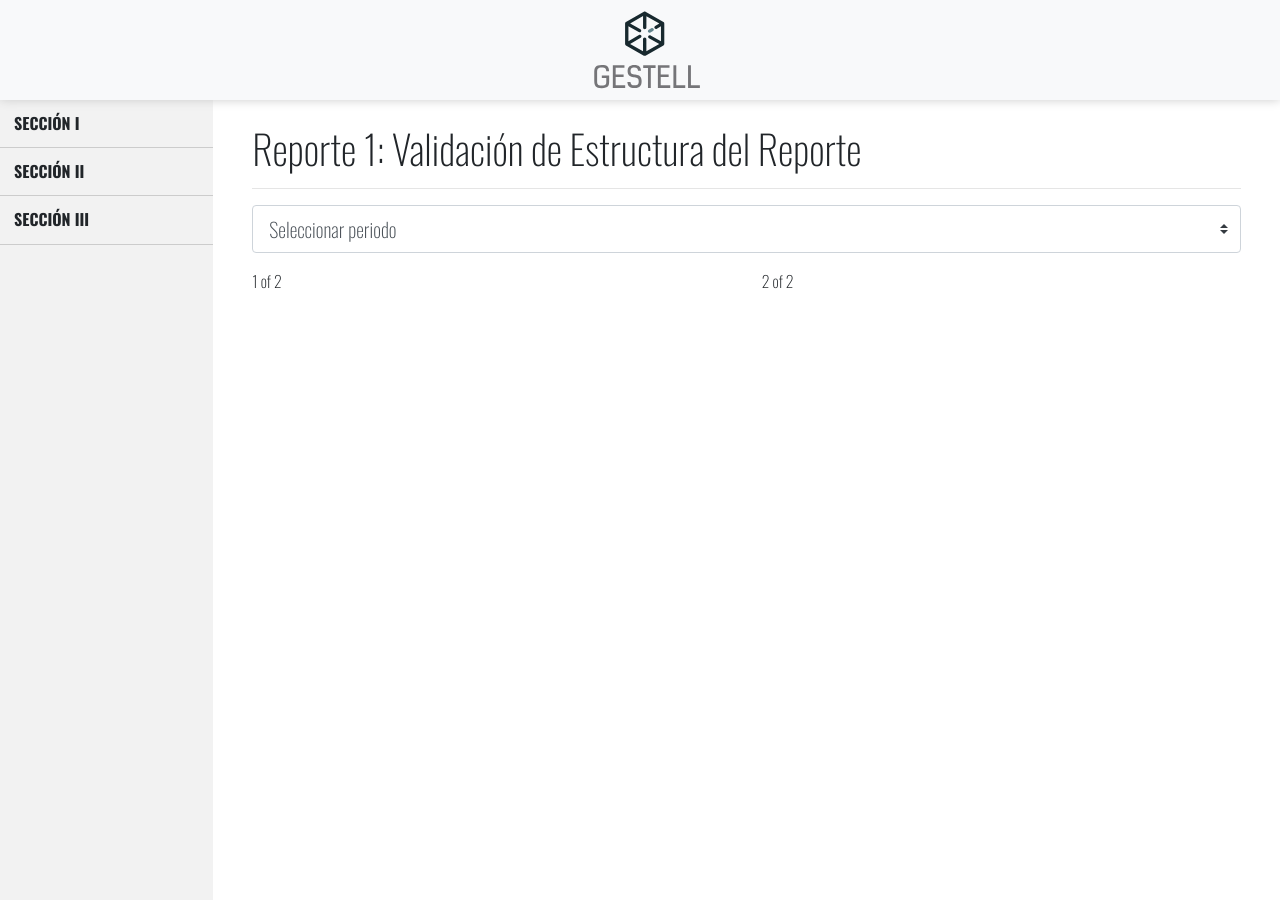
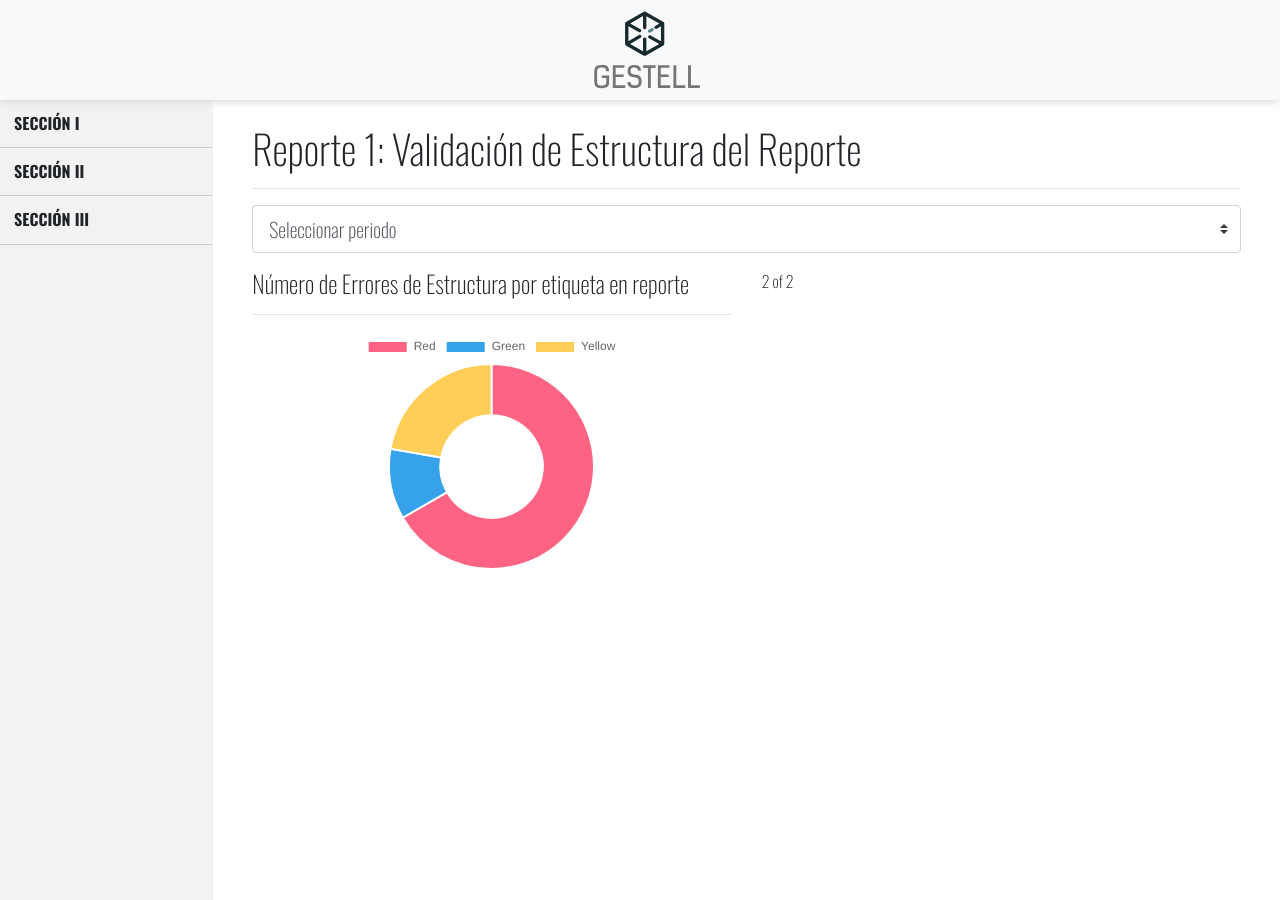
Before and after one commit to axelobscura/usd-tools, a React (Create React App) app: page / in a window 1280 px wide. Built offline with nearby package versions, Linux system fonts and the light colour scheme.

Commit message:
Prueba grafica

```diff
--- a/package.json
+++ b/package.json
@@ -8,8 +8,10 @@
     "@testing-library/react": "^9.3.2",
     "@testing-library/user-event": "^7.1.2",
     "bootstrap": "^4.5.0",
+    "chart.js": "^2.9.3",
     "react": "^16.13.1",
     "react-bootstrap": "^1.1.0",
+    "react-chartjs-2": "^2.9.0",
     "react-dom": "^16.13.1",
     "react-router-dom": "^5.2.0",
     "react-scripts": "3.4.1"
--- /dev/null
+++ b/src/components/dashboards/Graficas/Dona.js
@@ -0,0 +1,34 @@
+import React from 'react';
+import { Doughnut } from 'react-chartjs-2';
+
+const data = {
+    labels: [
+        'Red',
+        'Green',
+        'Yellow'
+    ],
+    datasets: [{
+        data: [300, 50, 100],
+        backgroundColor: [
+            '#FF6384',
+            '#36A2EB',
+            '#FFCE56'
+        ],
+        hoverBackgroundColor: [
+            '#FF6384',
+            '#36A2EB',
+            '#FFCE56'
+        ]
+    }]
+};
+
+function Dona() {
+    return (
+        <div>
+            <Doughnut data={data} />
+        </div>
+    );
+
+};
+
+export default Dona;
--- a/src/components/dashboards/Seccion1Reporte1.js
+++ b/src/components/dashboards/Seccion1Reporte1.js
@@ -4,6 +4,7 @@ import Row from 'react-bootstrap/Row';
 import Col from 'react-bootstrap/Col';
 import Titulo from './Titulo/Titulo';
 import Form from 'react-bootstrap/Form';
+import Dona from './Graficas/Dona';
 
 function Seccion1Reporte1() {
     return (
@@ -24,7 +25,11 @@ function Seccion1Reporte1() {
                     </Col>
                 </Row>
                 <Row>
-                    <Col>1 of 2</Col>
+                    <Col>
+                        <h4>Número de Errores de Estructura por etiqueta en reporte</h4>
+                        <hr />
+                        <Dona />
+                    </Col>
                     <Col>2 of 2</Col>
                 </Row>
             </Container>
```
Also changed, not shown: 1 other file (tests, documents, lock files or other folders).
